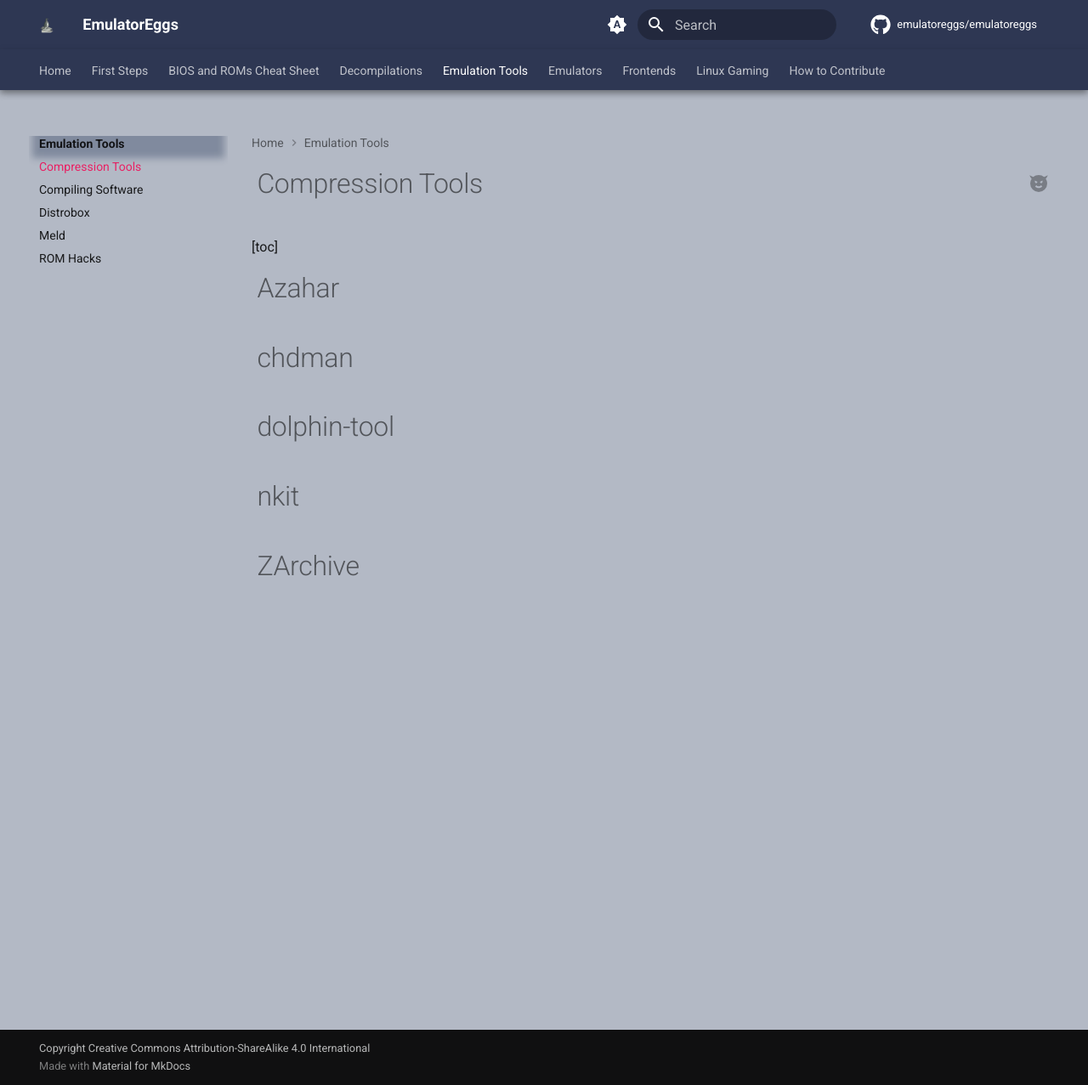
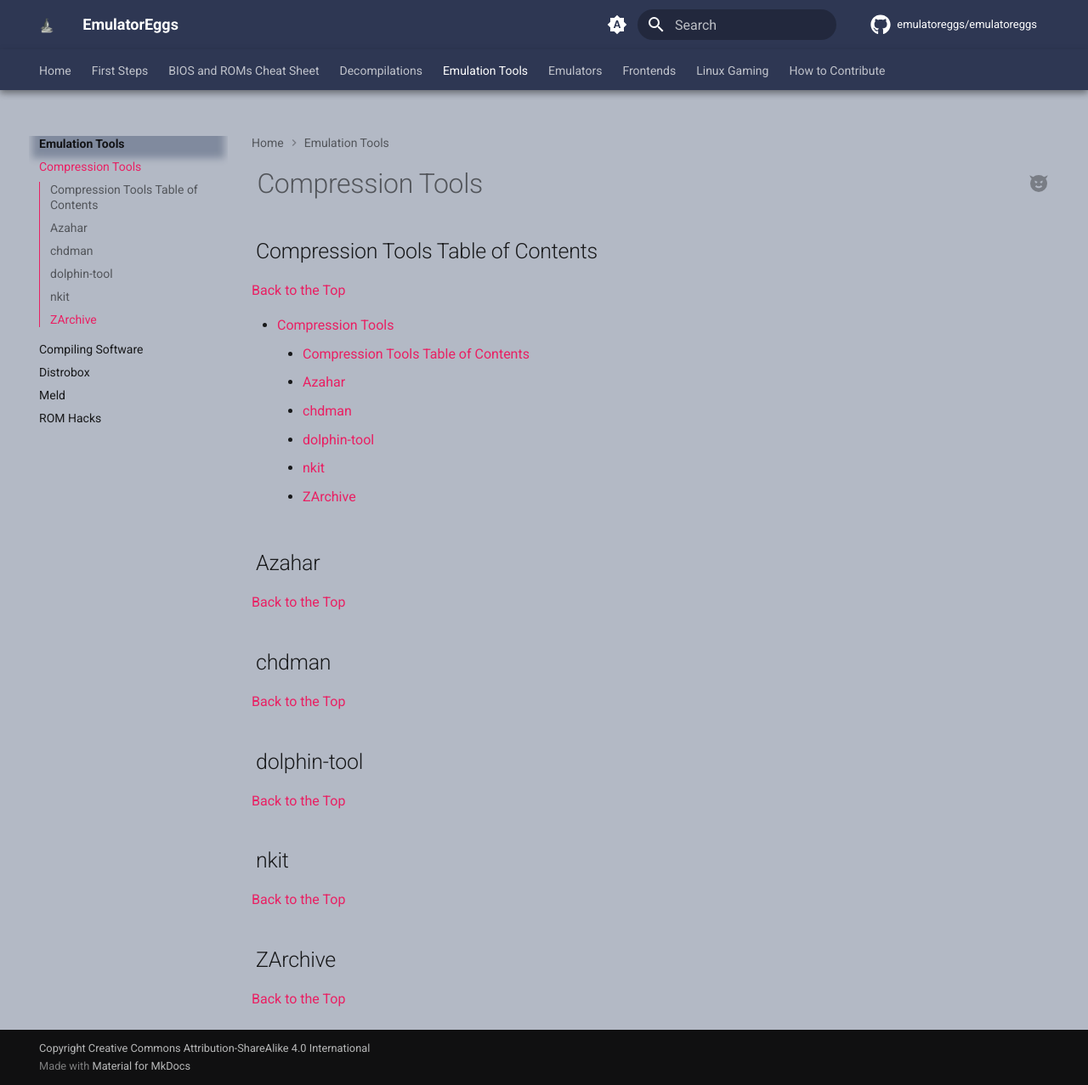
Before and after one commit to emulatoreggs/emulatoreggs, an MkDocs documentation site: the page built from docs/emulation-tools/compression-tools.md, in a window 1280 px wide and 1277 px high. Shown: the whole window at 85% size. Built offline with MkDocs 1.6.1 and Material for MkDocs 9.7.7, drawn with Linux system fonts in a browser that asks for light colours; comment, search, counter and statistics services are not loaded.

Commit message:
docs: fix broken ToC and formatting on compression tools page

```diff
--- a/docs/emulation-tools/compression-tools.md
+++ b/docs/emulation-tools/compression-tools.md
@@ -1,13 +1,22 @@
 # Compression Tools
 
-[toc]
+## Compression Tools Table of Contents
+[Back to the Top](#compression-tools-and-tricks-table-of-contents)
 
-# Azahar
 
-# chdman
+[TOC]
 
-# dolphin-tool
+## Azahar
+[Back to the Top](#compression-tools-and-tricks-table-of-contents)
 
-# nkit
+## chdman
+[Back to the Top](#compression-tools-and-tricks-table-of-contents)
 
-# ZArchive
+## dolphin-tool
+[Back to the Top](#compression-tools-and-tricks-table-of-contents)
+
+## nkit
+[Back to the Top](#compression-tools-and-tricks-table-of-contents)
+
+## ZArchive
+[Back to the Top](#compression-tools-and-tricks-table-of-contents)
```
